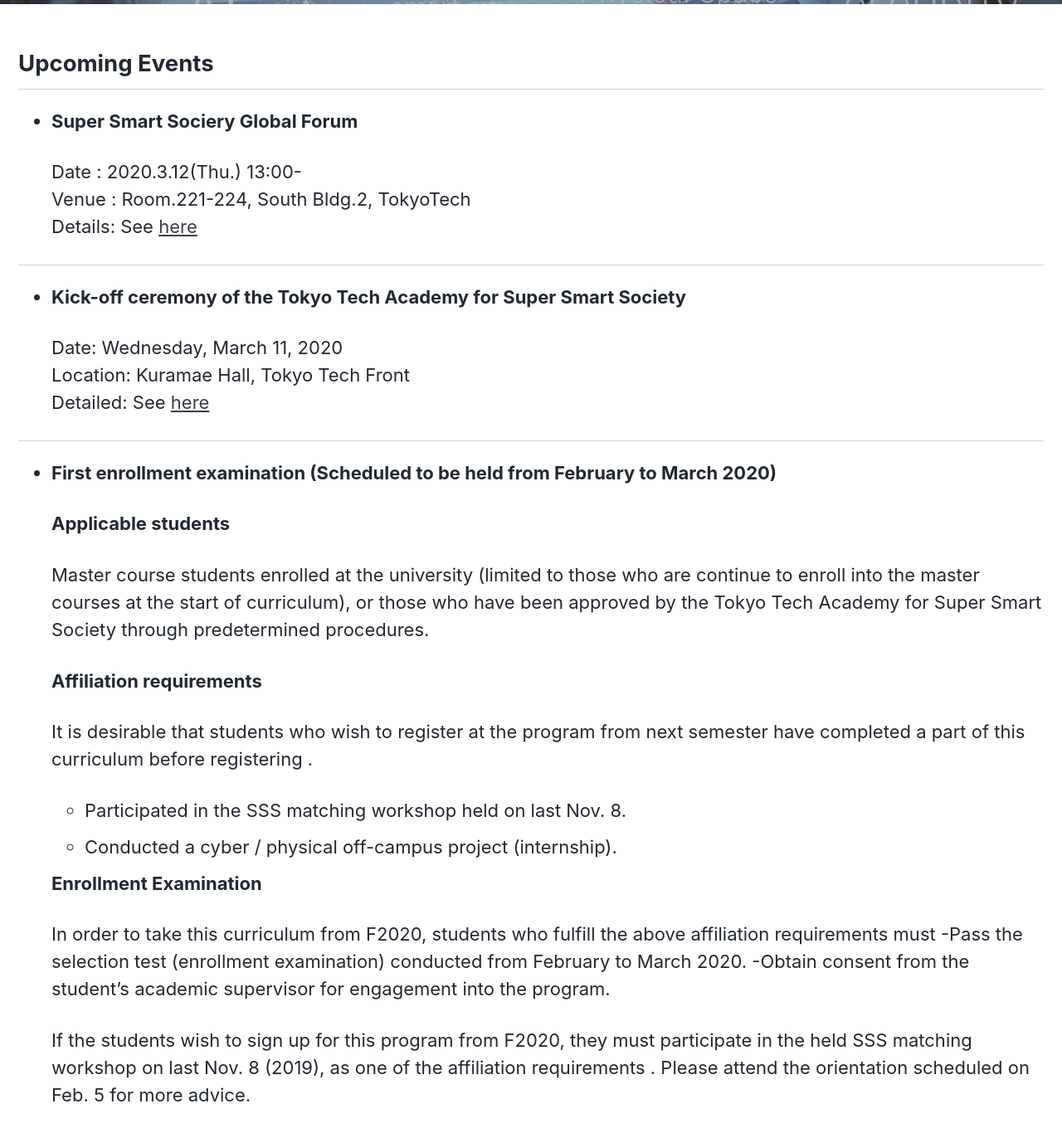
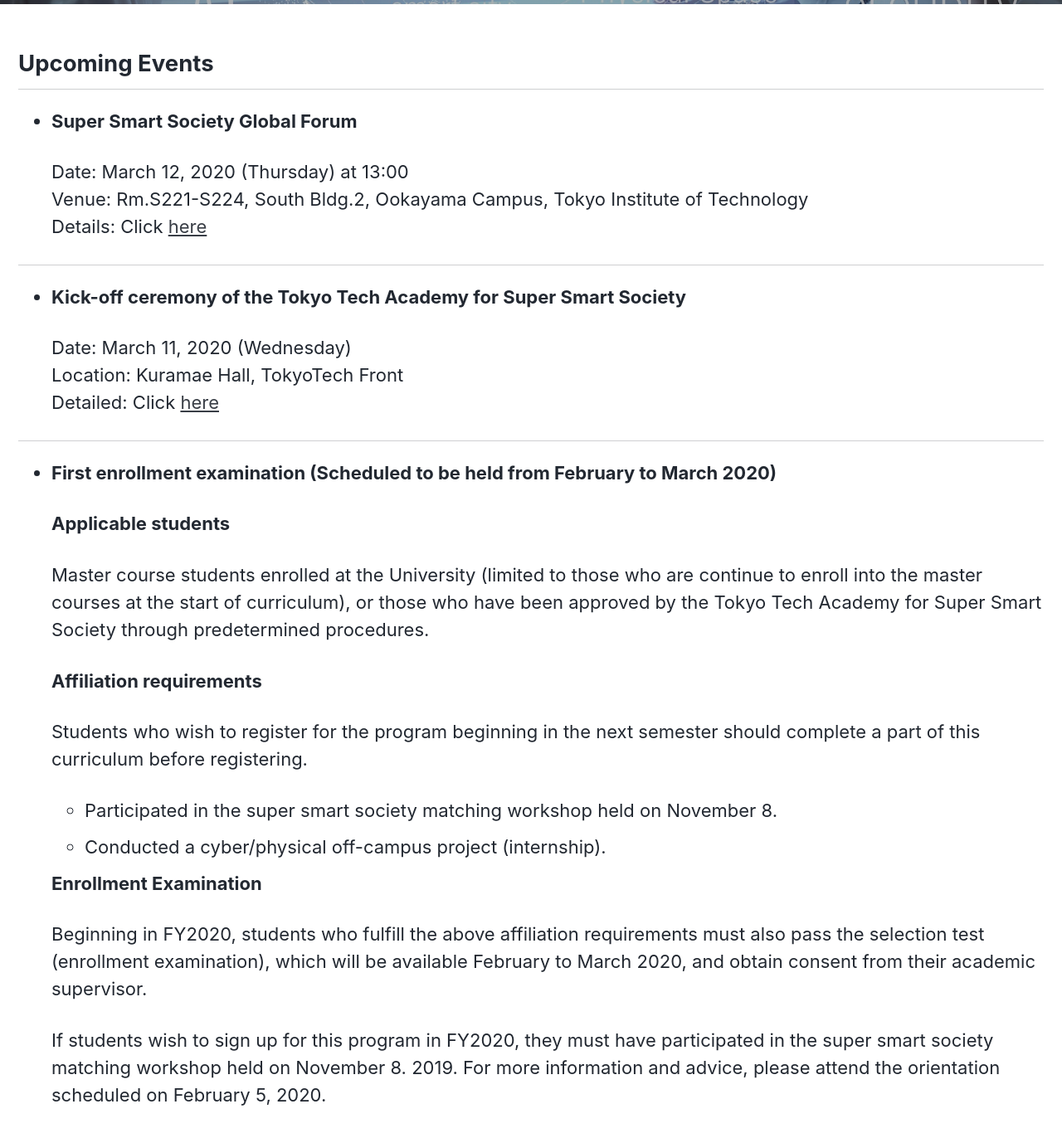
Before and after one commit to fl1d/w0ex.github.io, a Jekyll site: the page built from _pages/event_en.md, in a window 1280 px wide and 1400 px high, scrolled down 460 px. Shown: the top 1372 px of the window at 83% size. Built offline with Jekyll 4.4.1, drawn with Linux system fonts in a browser that asks for light colours; cached includes are drawn as plain includes; nearby versions of some CDN libraries.

Commit message:
fix english, event

```diff
--- a/_pages/event_en.md
+++ b/_pages/event_en.md
@@ -30,19 +30,19 @@
 
 ## Upcoming Events
 
-* **Super Smart Sociery Global Forum**
+* **Super Smart Society Global Forum**
 
-  Date : 2020.3.12(Thu.) 13:00-<br>
-  Venue : Room.221-224, South Bldg.2, TokyoTech<br>
-  Details: See [here](/global_forum_en/)
+  Date: March 12, 2020 (Thursday) at 13:00<br>
+  Venue: Rm.S221-S224, South Bldg.2, Ookayama Campus, Tokyo Institute of Technology<br>
+  Details: Click [here](/global_forum_en/)
 
 <hr>
 
 * **Kick-off ceremony of the Tokyo Tech Academy for Super Smart Society**
 
-  Date: Wednesday, March 11, 2020<br>
-  Location: Kuramae Hall, Tokyo Tech Front<br>
-  Detailed: See [here](/kick-off_en/)
+  Date: March 11, 2020 (Wednesday)<br>
+  Location: Kuramae Hall, TokyoTech Front<br>
+  Detailed: Click [here](/kick-off_en/)
 
 <hr>
 
@@ -50,18 +50,16 @@
 
   **Applicable students**
 
-  Master course students enrolled at the university (limited to those who are continue to enroll into the master courses at the start of curriculum), or those who have been approved by the Tokyo Tech Academy for Super Smart Society through predetermined procedures.
+  Master course students enrolled at the University (limited to those who are continue to enroll into the master courses at the start of curriculum), or those who have been approved by the Tokyo Tech Academy for Super Smart Society through predetermined procedures.
 
   **Affiliation requirements**
 
-  It is desirable that students who wish to register at the program from next semester have completed a part of this curriculum before registering .
-  - Participated in the SSS matching workshop held on last Nov. 8.
-  - Conducted a cyber / physical off-campus project (internship).<br>
+  Students who wish to register for the program beginning in the next semester should complete a part of this curriculum before registering.
+  - Participated in the super smart society matching workshop held on November 8.
+  - Conducted a cyber/physical off-campus project (internship).<br>
 
   **Enrollment Examination**
 
-  In order to take this curriculum from F2020, students who fulfill the above affiliation requirements must
-  -Pass the selection test (enrollment examination) conducted from February to March 2020.
-  -Obtain consent from the student’s academic supervisor for engagement into the program.
+  Beginning in FY2020, students who fulfill the above affiliation requirements must also pass the selection test (enrollment examination), which will be available February to March 2020, and obtain consent from their academic supervisor.
 
-  If the students wish to sign up for this program from F2020, they must participate in the held SSS matching workshop on last Nov. 8 (2019), as one of the affiliation requirements . Please attend the orientation scheduled on Feb. 5 for more advice.
+  If students wish to sign up for this program in FY2020, they must have participated in the super smart society matching workshop held on November 8. 2019. For more information and advice, please attend the orientation scheduled on February 5, 2020.
```
